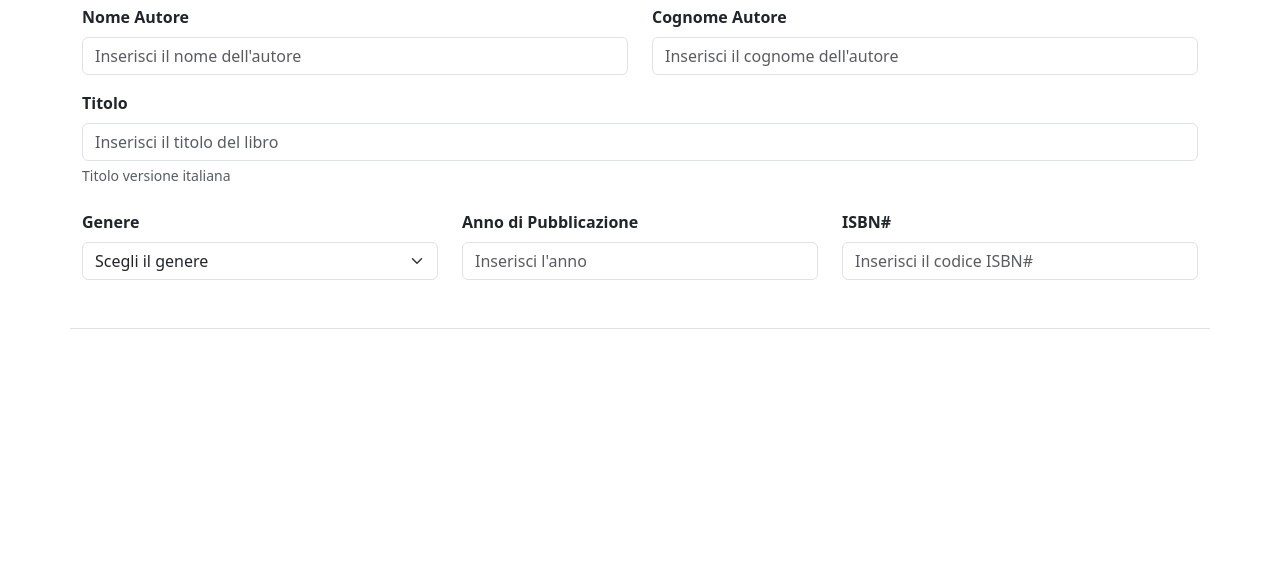
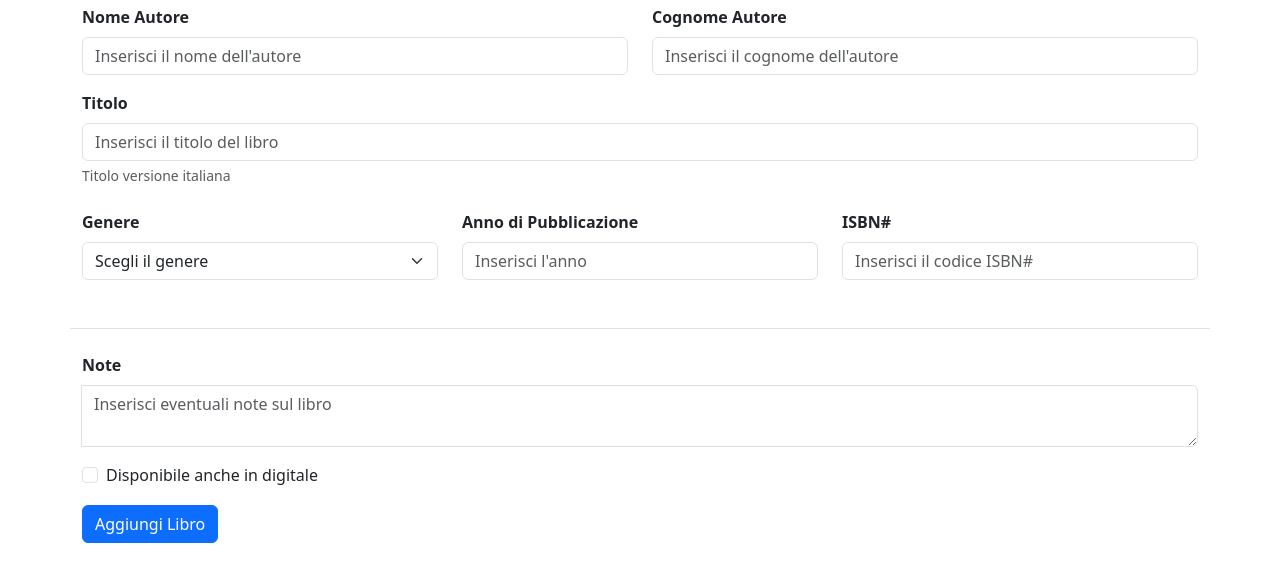
Before and after one commit to LorenzoLemmi/html-css-bootstrap-dashboard, a plain HTML site: page newbook.html in a window 1280 px wide. Shown: the part 190-772 px from the top of the page. Drawn offline with nearby package versions, Linux system fonts and the light colour scheme.

Commit message:
feat: Add "Note", "Disponibile anche in digitale" and "Aggiungi libro" newbook.html

```diff
--- a/newbook.html
+++ b/newbook.html
@@ -46,7 +46,7 @@
         <h1 class="py-4 fs-2">Nuovo Libro</h1>
         <!--End-->
 
-        <form action="URL" method="get">
+        <form action="URL" method="get" class="needs-validation"  novalidate>
 
             <div class="row">
                 <!--Nome e Cognome-->
@@ -98,7 +98,29 @@
                 <!--End-->
             </div>
 
+            <div class="row">
+                <div class="col">
+                    <!--Note-->
+                    <div class="input-group pt-4">
+                        <label for="form-control" class="form-label fw-semibold">Note</label>
+                        <textarea class="form-control w-100" placeholder="Inserisci eventuali note sul libro" aria-label="Notes"></textarea>
+                    </div>
+                    <!--End-->
 
+                    <!--Disponibile anche in digitale-->
+                    <div class="form-check pt-3">
+                        <input class="form-check-input" type="checkbox" value="" id="available-digitally">
+                        <label class="form-check-label" for="available-digitally">Disponibile anche in digitale</label>
+                    </div>
+                    <!--End-->
+
+                    <!--Aggiungi libro-->
+                    <div class="col-12 pt-3">
+                        <button class="btn btn-primary" type="submit">Aggiungi Libro</button>
+                    </div>
+                    <!--End-->
+                </div>
+            </div>
 
         </form>
 
```
